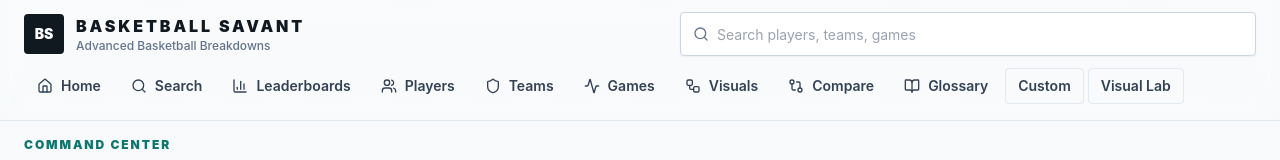
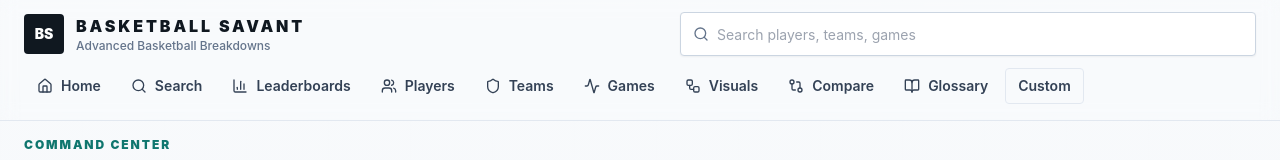
Before and after one commit to mjllkzy/Basketball-Savant, a Next.js app: page / in a window 1280 px wide. Shown: the top 160 px of the page. Built offline with nearby package versions, Linux system fonts and the light colour scheme.

Commit message:
Remove duplicate visual lab nav

```diff
--- a/src/components/layout/TopNav.tsx
+++ b/src/components/layout/TopNav.tsx
@@ -15,7 +15,6 @@ const links = [
 ];
 
 const leaderboardItems = ["Scoring", "Shooting", "Shot Quality", "Playmaking", "Defense", "Rebounding", "Play Type", "Clutch", "Lineups", "Rolling Windows", "Percentiles", "Custom"];
-const visualItems = ["Shot Chart", "Shot Heatmap", "Pass Map", "Touch Map", "Lineup Network", "Rolling Trends", "Player Radar", "Team Style Map"];
 
 export function TopNav() {
   return (
@@ -53,18 +52,6 @@ export function TopNav() {
               ))}
             </div>
           </div>
-          <div className="group relative shrink-0">
-            <Link href="/visuals" className="inline-flex min-h-9 items-center gap-2 rounded border border-slate-200 px-3 hover:bg-slate-50">
-              Visual Lab
-            </Link>
-            <div className="invisible absolute left-0 top-10 z-50 grid w-56 gap-1 rounded border border-slate-200 bg-white p-2 opacity-0 shadow-card transition group-hover:visible group-hover:opacity-100">
-              {visualItems.map((item) => (
-                <Link key={item} href={`/visuals?tab=${encodeURIComponent(item)}`} className="rounded px-3 py-2 text-xs hover:bg-slate-50">
-                  {item}
-                </Link>
-              ))}
-            </div>
-          </div>
         </nav>
       </div>
     </header>
```
